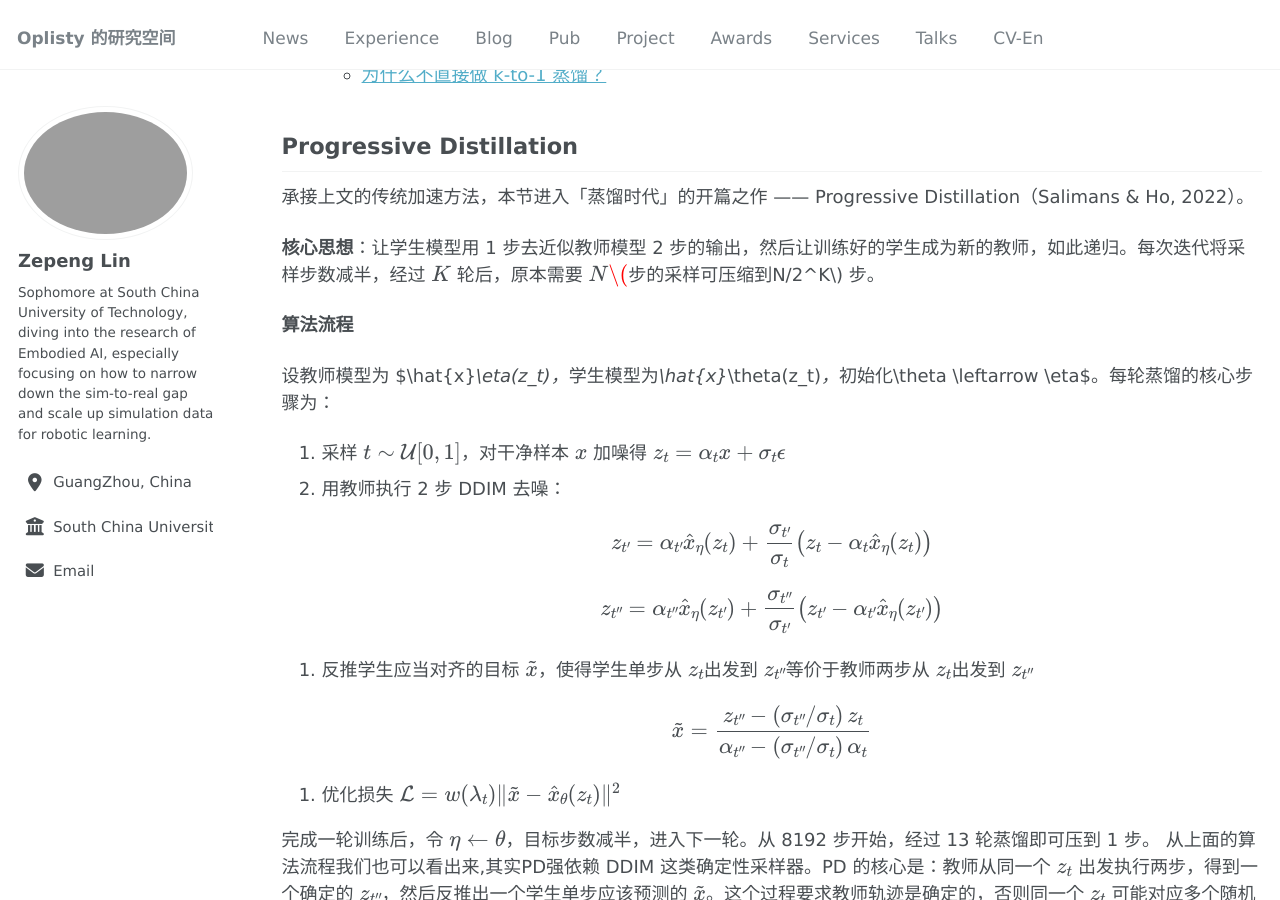
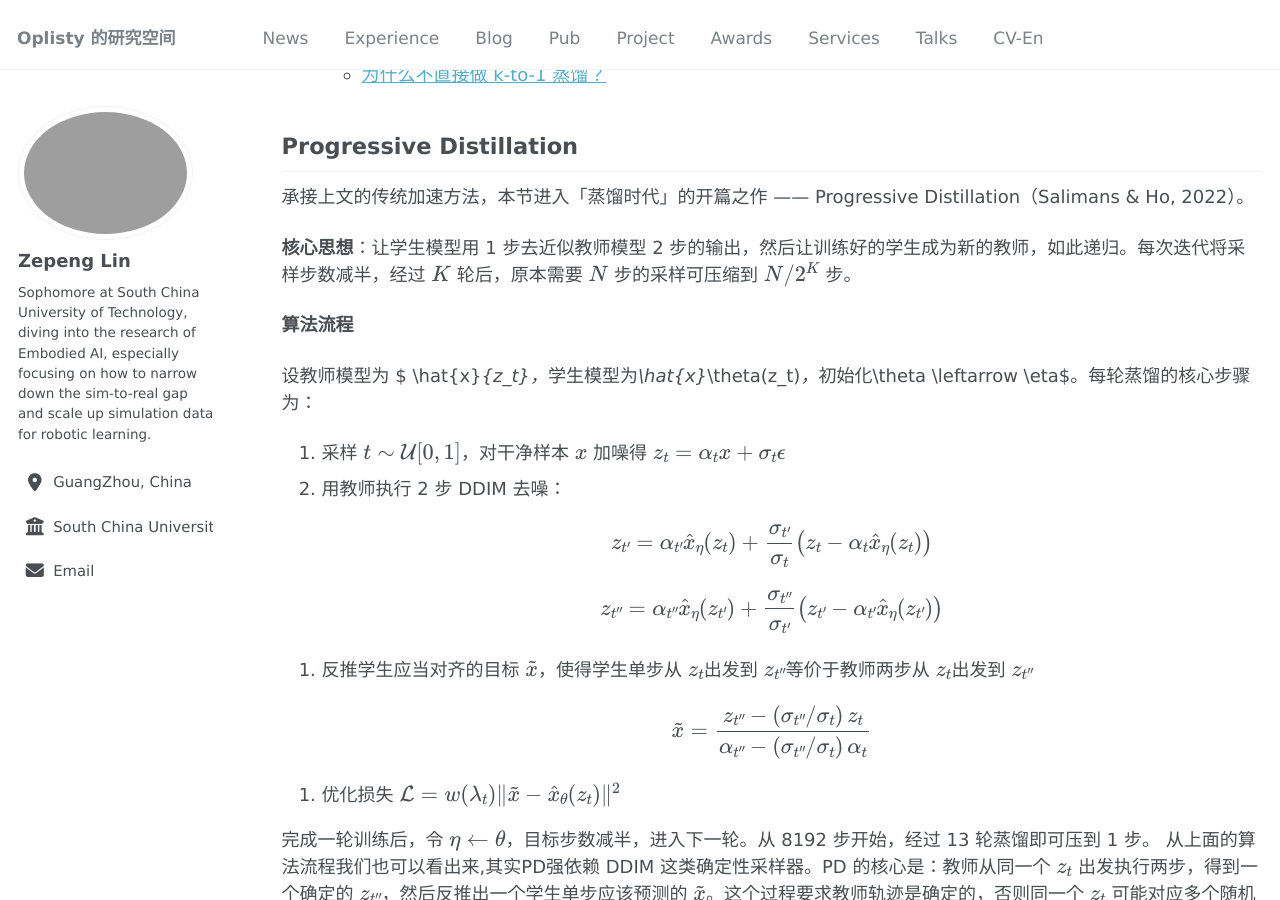
Before and after one commit to oplisty/oplisty.github.io, a Jekyll site: the page built from _blog/efficient-diffusion-2.md, in a window 1280 px wide and 900 px high, scrolled down 397 px. Built offline with Jekyll 4.4.1, drawn with Linux system fonts in a browser that asks for light colours.

Commit message:
修正公式渲染

```diff
--- a/_blog/efficient-diffusion-2.md
+++ b/_blog/efficient-diffusion-2.md
@@ -28,13 +28,13 @@
 
 承接上文的传统加速方法，本节进入「蒸馏时代」的开篇之作 —— Progressive Distillation（Salimans & Ho, 2022）。
 
-**核心思想**：让学生模型用 1 步去近似教师模型 2 步的输出，然后让训练好的学生成为新的教师，如此递归。每次迭代将采样步数减半，经过 $K$ 轮后，原本需要 $N$$ 步的采样可压缩到 $N/2^K$$ 步。
+**核心思想**：让学生模型用 1 步去近似教师模型 2 步的输出，然后让训练好的学生成为新的教师，如此递归。每次迭代将采样步数减半，经过 $K$ 轮后，原本需要 $N$ 步的采样可压缩到 $N/2^K$ 步。
 
 **算法流程**
 
-设教师模型为 $\hat{x}_\eta(z_t)$，学生模型为 $\hat{x}_\theta(z_t)$，初始化 $\theta \leftarrow \eta$。每轮蒸馏的核心步骤为：
+设教师模型为 $ \hat{x}_{z_t}$，学生模型为 $\hat{x}_\theta(z_t)$，初始化 $\theta \leftarrow \eta$。每轮蒸馏的核心步骤为：
 
-1. 采样 $t \sim \mathcal{U}[0, 1]$，对干净样本 $x$ 加噪得 $$z_t = \alpha_t x + \sigma_t \epsilon$$
+1. 采样 $t \sim \mathcal{U}[0, 1]$，对干净样本 $x$ 加噪得 $z_t = \alpha_t x + \sigma_t \epsilon$
 2. 用教师执行 2 步 DDIM 去噪：
 
 $$z_{t'} = \alpha_{t'} \hat{x}_\eta(z_t) + \frac{\sigma_{t'}}{\sigma_t}\bigl(z_t - \alpha_t \hat{x}_\eta(z_t)\bigr)$$
```
